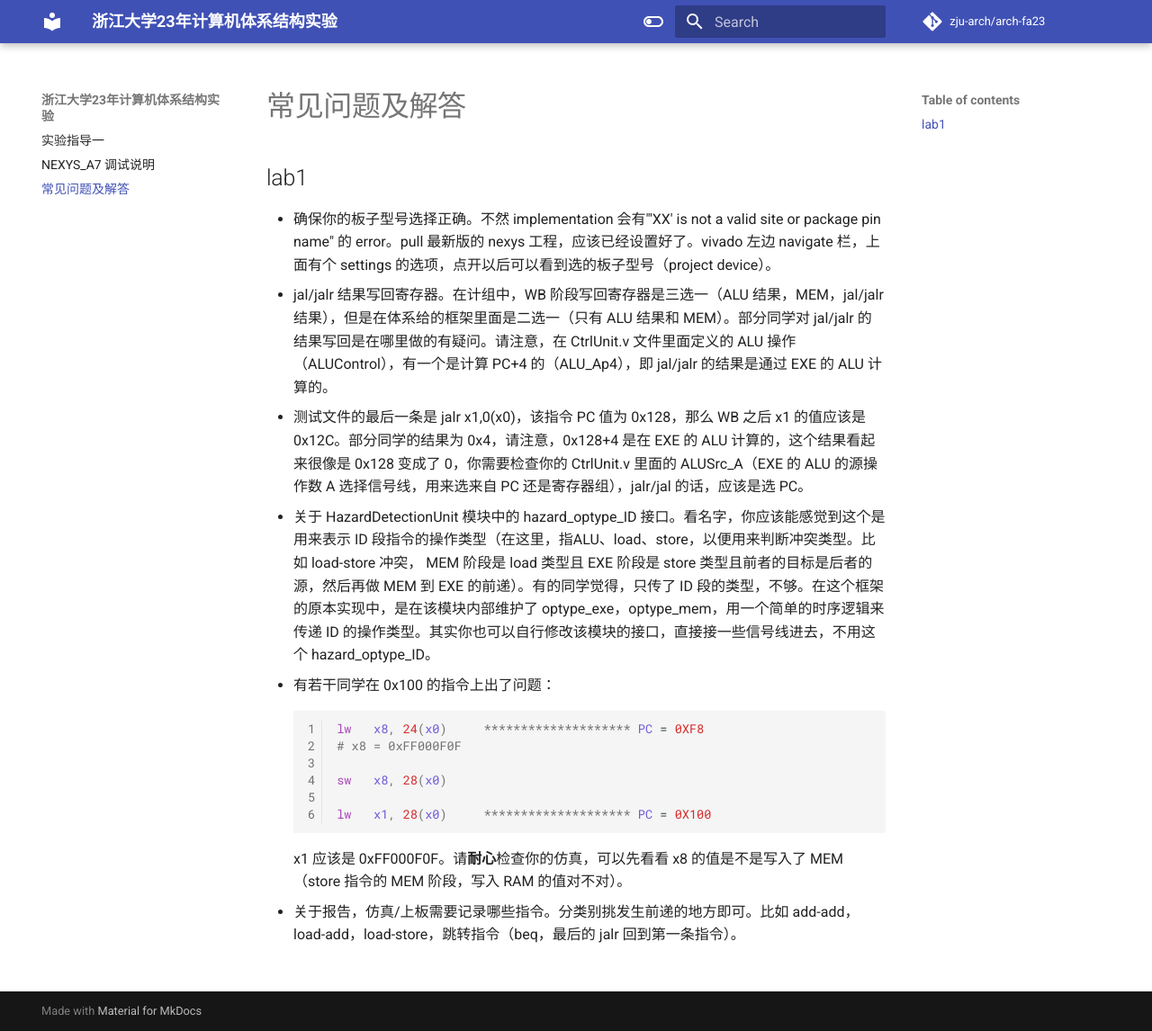
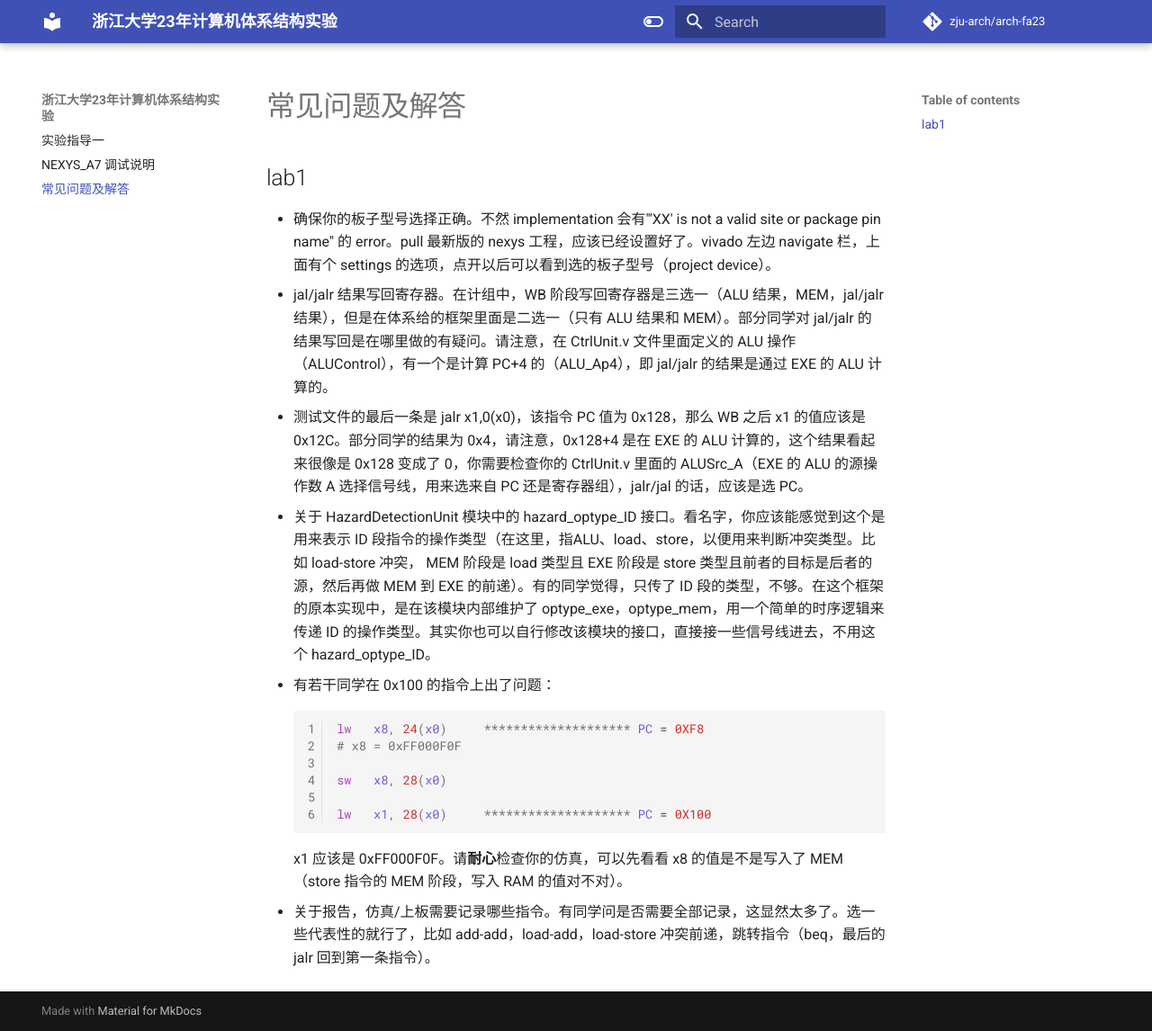
Before and after one commit to Yusux/ZJUCACourse, an MkDocs documentation site: the page built from docs/faq.md, in a window 1280 px wide and 1146 px high. Shown: the whole window at 90% size. Built offline with MkDocs 1.6.1 and Material for MkDocs 9.7.7, drawn with Linux system fonts in a browser that asks for light colours.

Commit message:
add faq:lab1_1

````diff
--- a/docs/faq.md
+++ b/docs/faq.md
@@ -15,4 +15,4 @@ sw   x8, 28(x0)
 lw   x1, 28(x0)     ******************** PC = 0X100
 ```
 x1 应该是 0xFF000F0F。请**耐心**检查你的仿真，可以先看看 x8 的值是不是写入了 MEM（store 指令的 MEM 阶段，写入 RAM 的值对不对）。
-- 关于报告，仿真/上板需要记录哪些指令。分类别挑发生前递的地方即可。比如 add-add，load-add，load-store，跳转指令（beq，最后的 jalr 回到第一条指令）。
+- 关于报告，仿真/上板需要记录哪些指令。有同学问是否需要全部记录，这显然太多了。选一些代表性的就行了，比如 add-add，load-add，load-store 冲突前递，跳转指令（beq，最后的 jalr 回到第一条指令）。
````
